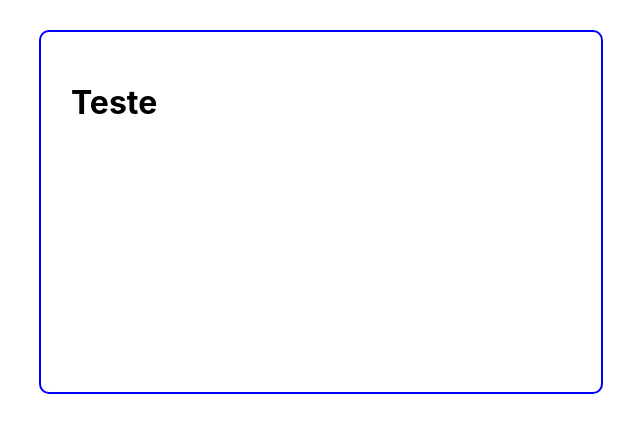
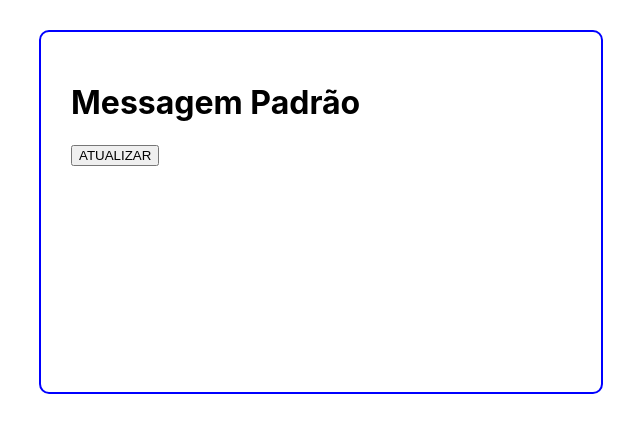
Before and after one commit to guilherme-braga4/tasklist, a React (Create React App) app: page / in a window 1280 px wide. Shown: the top 432 px of the page, without its empty margins (319-959 px from the left). Built offline with nearby package versions, Linux system fonts and the light colour scheme.

Commit message:
hook_useState_funcionando

```diff
--- a/components/tasks.js
+++ b/components/tasks.js
@@ -1,5 +1,9 @@
 import react from 'react';
 
 const Tasks = () => {
-    <div classname="Tasks"> {task} </div>
+    <div classname="Tasks">
+
+    </div>
 }
+
+export default Tasks
--- a/src/App.js
+++ b/src/App.js
@@ -1,12 +1,19 @@
-import react from 'react'
+import React, { useState } from 'react'
 import './App.css'
 
-const Tasks = () => {}
+/*Array Function - processe os componentes em qualquer ordem*/
+const App = () => {
+  const [message, setMessage] = useState('Messagem Padrão') /*valor iniciar*/
 
-function App() {
+  const Tasks = 'Seja bem vindo'
+
+  /*<div> pai, recebe componentes filhos, pois precisamos renderizar todos os componentes filhos em 1 único componente pai*/
   return (
     <div className="container">
-      <h1>Teste</h1>
+      <h1>{message}</h1>
+      <button onClick={() => setMessage('Mensagem Atualizada')}>
+        ATUALIZAR
+      </button>
     </div>
   )
 }
```
